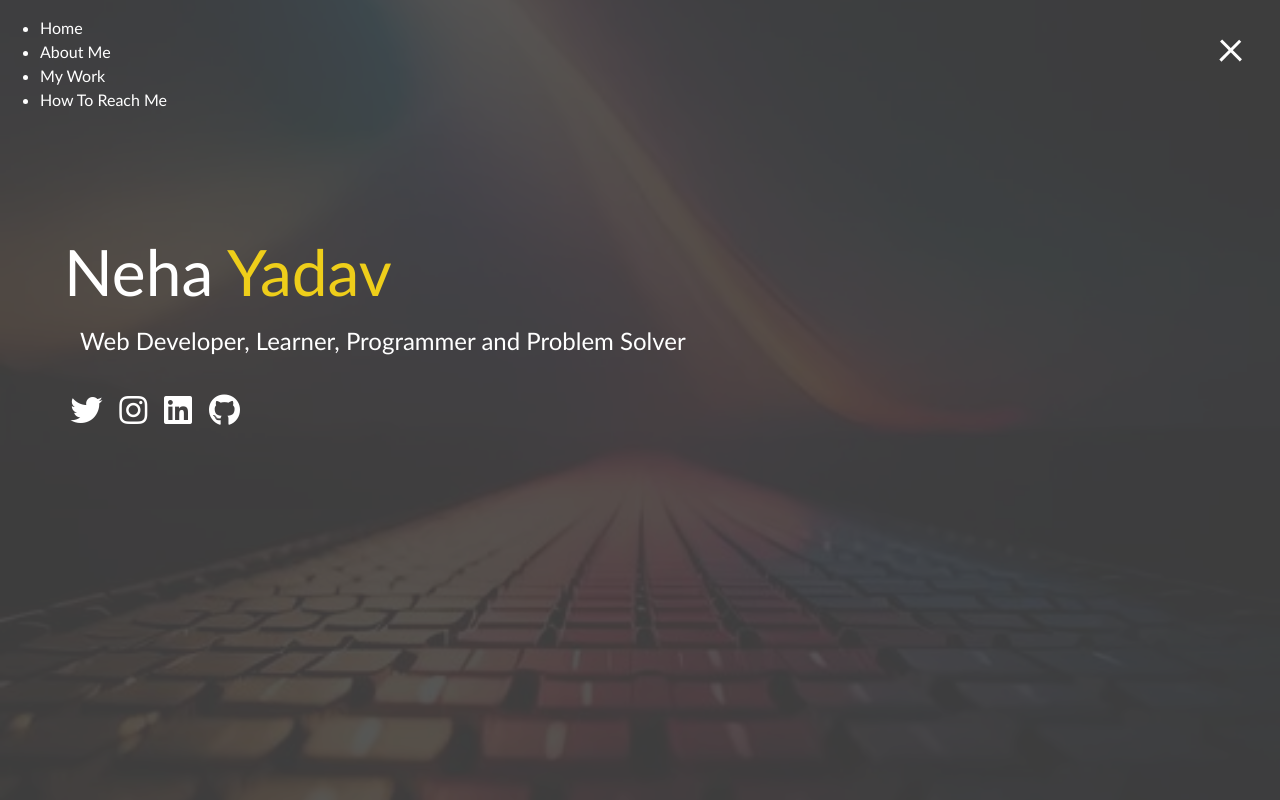
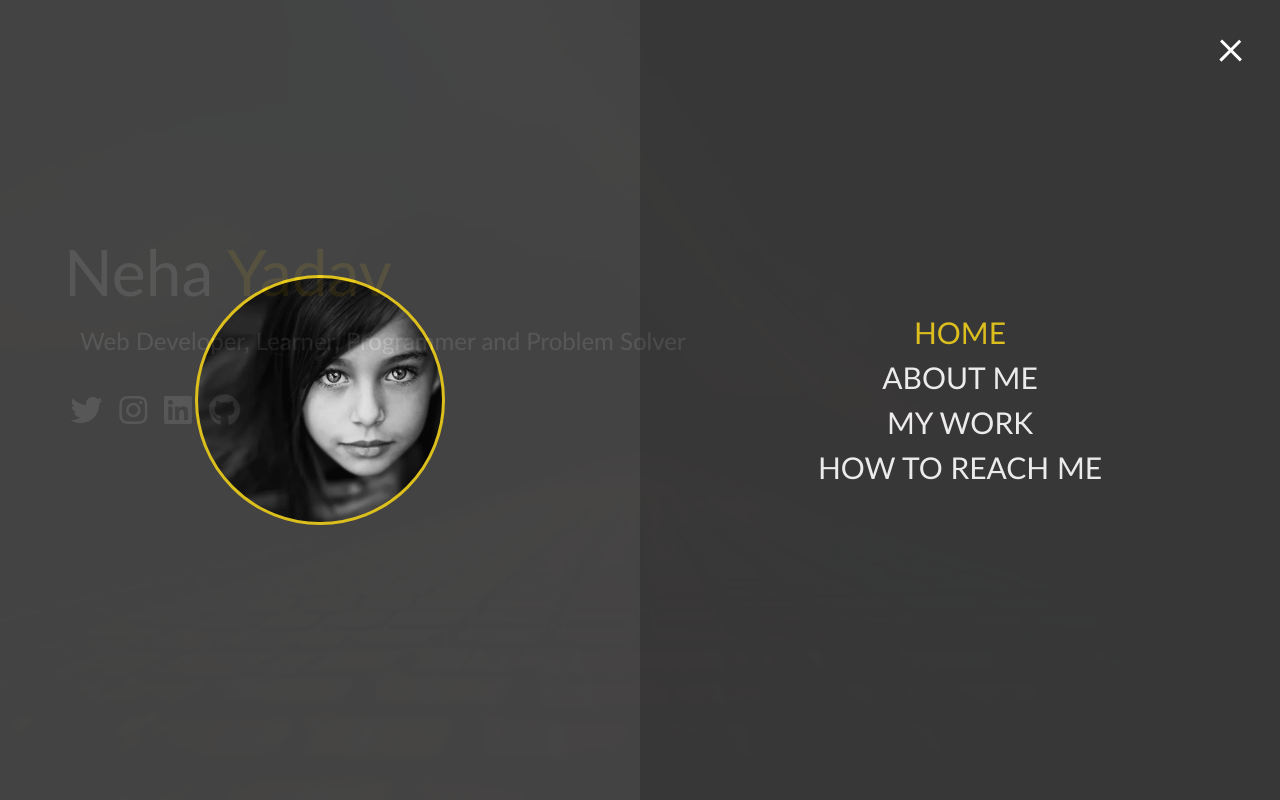
Before and after one commit to Itsneha12/modern_portfolio, a website: page Task2/index.html in a window 1280 px wide. Both pictures are taken after a click on the element 1231 px from the left and 47 px from the top of the page. Drawn offline with Linux system fonts and the light colour scheme.

Commit message:
Menu Overlay

```diff
--- a/Task2/index.html
+++ b/Task2/index.html
@@ -20,7 +20,7 @@
                 <div class="portrait"></div>
             </div>
             <ul class="menu-nav">
-                <li class="nav-item">
+                <li class="nav-item current">
                     <a href="/" class="nav-link">Home</a>
                 </li>
                  <li class="nav-item">
@@ -39,10 +39,10 @@
         <h1 class="lg-heading">Neha <span class="text-secondary">Yadav</span></h1>
         <h2 class="sm-heading">Web Developer, Learner, Programmer and Problem Solver</h2>
         <div class="icons">
-            <a href="home.html"><i class="fab fa-twitter fa-2x"></i></a>
-            <a href="about.html"><i class="fab fa-instagram fa-2x"></i></a>
-            <a href="contact.html"><i class="fab fa-linkedin fa-2x"></i></a>
-            <a href="https://www.google.com"><i class="fab fa-github fa-2x"></i></a>
+            <a href="https://x.com/your_username"><i class="fab fa-twitter fa-2x"></i></a>
+            <a href="https://www.instagram.com/your_username/"><i class="fab fa-instagram fa-2x"></i></a>
+            <a href="https://www.linkedin.com/in/neha-yadav-3386aa28a/"><i class="fab fa-linkedin fa-2x"></i></a>
+            <a href="https://github.com/Itsneha12"><i class="fab fa-github fa-2x"></i></a>
         </div>
     </main>
     <script src="js/main.js"></script>
--- a/scss/menu.scss
+++ b/scss/menu.scss
@@ -2,6 +2,9 @@
 @mixin easeOut{
     transition: all 0.5s ease-out;
 }
+$primary-color: #444;
+$secondary-color: #eece1a;
+$show-home-image: true;
 .menu-btn{
     position:absolute;
     z-index:3;
@@ -36,3 +39,85 @@
         }
     }
 }
+
+// Menu Overlay
+.menu{
+   position:fixed;
+   top:0;
+   width:100%;
+   opacity:0.9;
+   visibility: hidden;
+   display: flex;
+
+   &.show{
+    visibility: visible;
+   }
+   &-branding, &-nav{
+     display: flex;
+     flex-flow: column wrap;
+     align-items: center;
+     justify-content: center;
+     width:50%;
+     height:100vh;
+     overflow: hidden;
+   }
+    &-nav{
+        margin:0;
+        padding: 0;
+        background: darken($primary-color, 5);
+        list-style: none;
+        transform: translate3d(0,100%,0);
+        @include easeOut;
+
+        &.show{
+            transform: translate3d( 0,0,0);
+        }
+    }
+    &-branding{
+        background: $primary-color;
+        transform: translate3d(0,-100%,0);
+        @include easeOut;
+        &.show{
+            transform: translate3d( 0,0,0);
+        }
+        .portrait{
+            width:250px;
+            height:250px;
+            background: url('../Task2/images/portrait.webp');
+            background-size:cover;
+            background-position: center;
+
+            border: solid 3px $secondary-color;
+            border-radius:50%;
+        }
+    }
+    .nav-item{
+        transform:translate3d(600px,0,0);
+        @include easeOut;
+        &.show{
+            transform:translate3d(0, 0, 0);
+        }
+        &.current > a{
+            color: $secondary-color;
+        }
+    }
+    .nav-link{
+        display:inline-box;
+        position: relative;
+        font-size: 30px;
+        text-transform: uppercase;
+        padding: 1rem 0;
+        font-weight: 300;
+        color:#fff;
+        text-decoration:none;
+        @include easeOut;
+        &:hover{
+            color:$secondary-color;
+        }
+    }
+}
+@for $a from 1 through 4{
+    .nav-item:nth-child(#{$a}){
+        transition-delay: $a * 0.1s;
+    }
+}
```
Also changed, not shown: Task2/images/portrait.webp (added), Task2/images/portrait2.webp (added), css/main.css, 1 other file.
